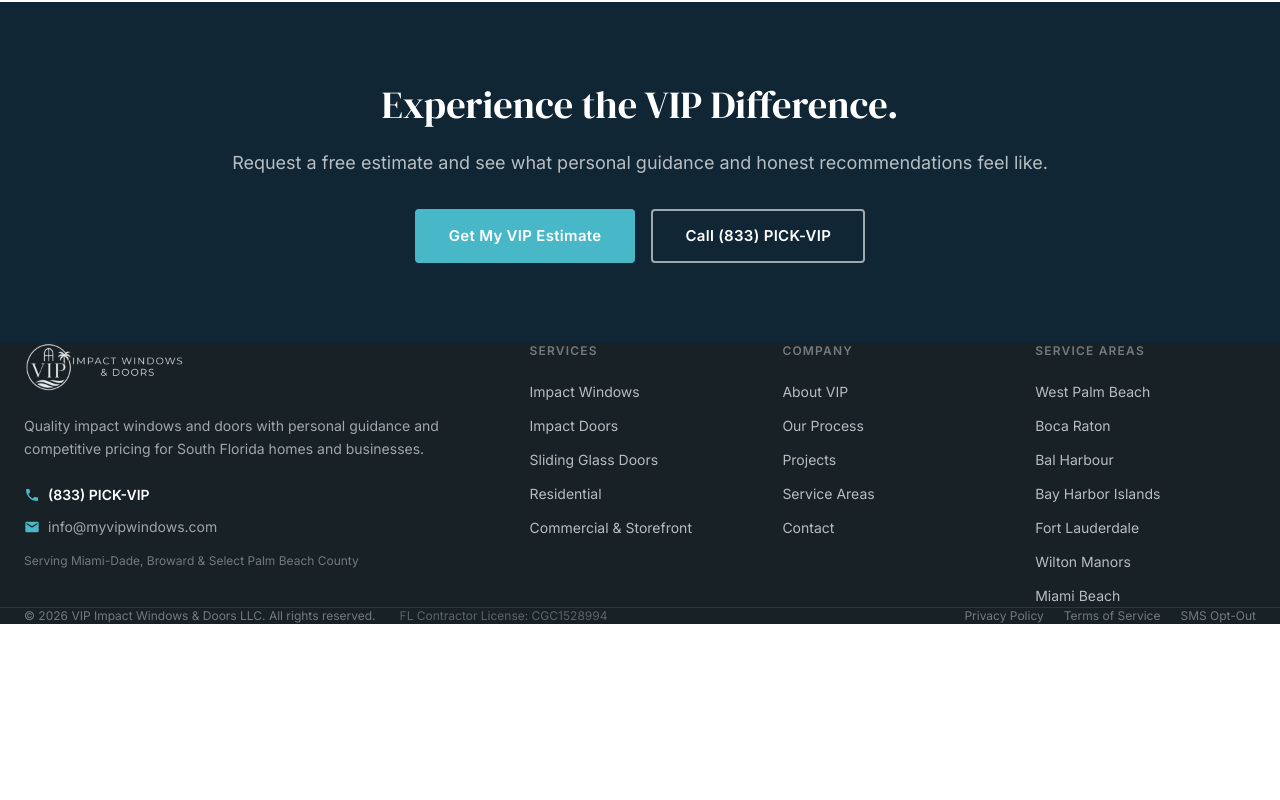
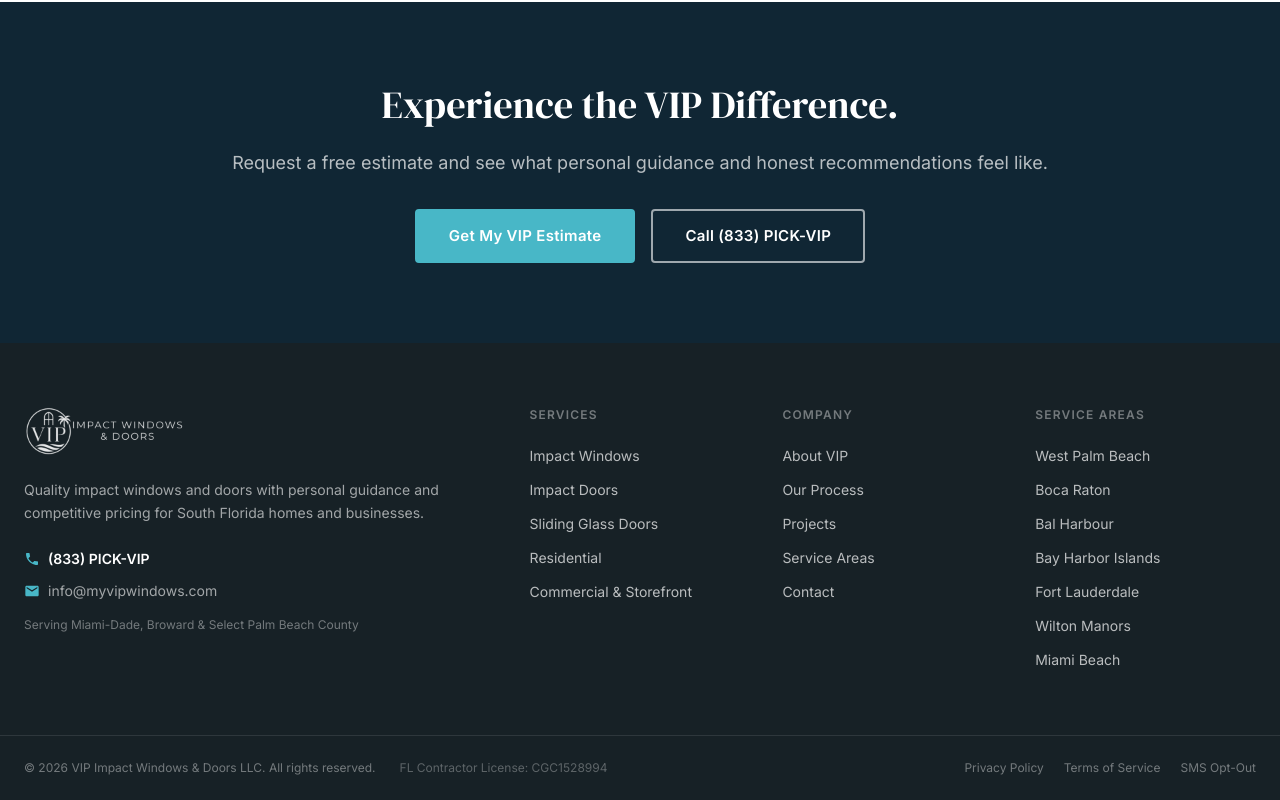
Before and after one commit to zeusmedia-projects/vip-impact-windows, a Next.js app: page /about in a window 1280 px wide. Shown: the part 2997-3797 px from the top of the page. Before the commit the page ends 3621 px from the top, so only its background shows below. Built offline with nearby package versions, Linux system fonts and the light colour scheme; no server answers.

Commit message:
fix: container-wide css overriding vertical padding

```diff
--- a/app/globals.css
+++ b/app/globals.css
@@ -160,7 +160,8 @@ body {
 .container-wide {
   max-width: 1280px;
   margin: 0 auto;
-  padding: 0 1.5rem;
+  padding-left: 1.5rem;
+  padding-right: 1.5rem;
 }
 
 /* Champagne accent line */
```
